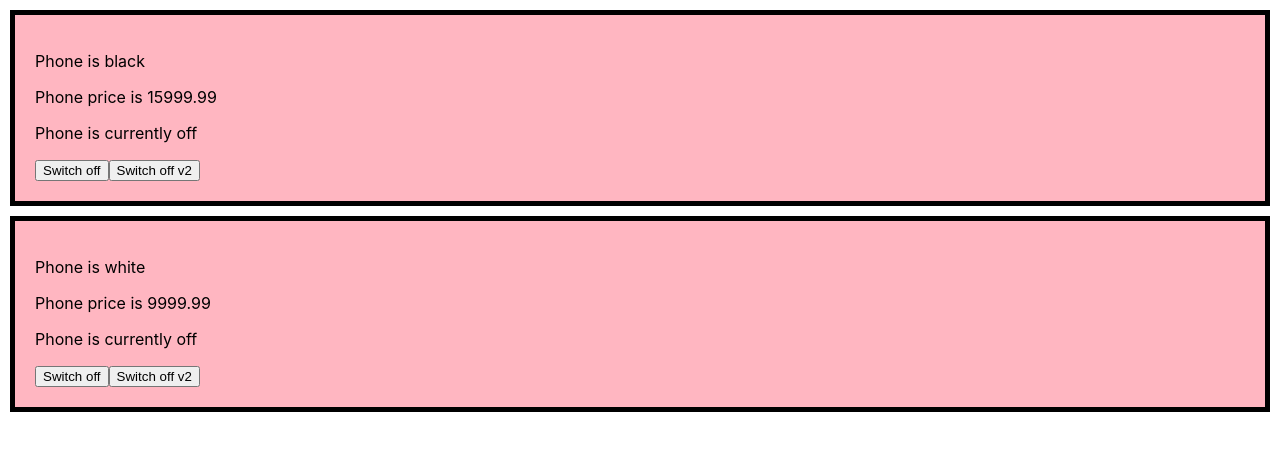
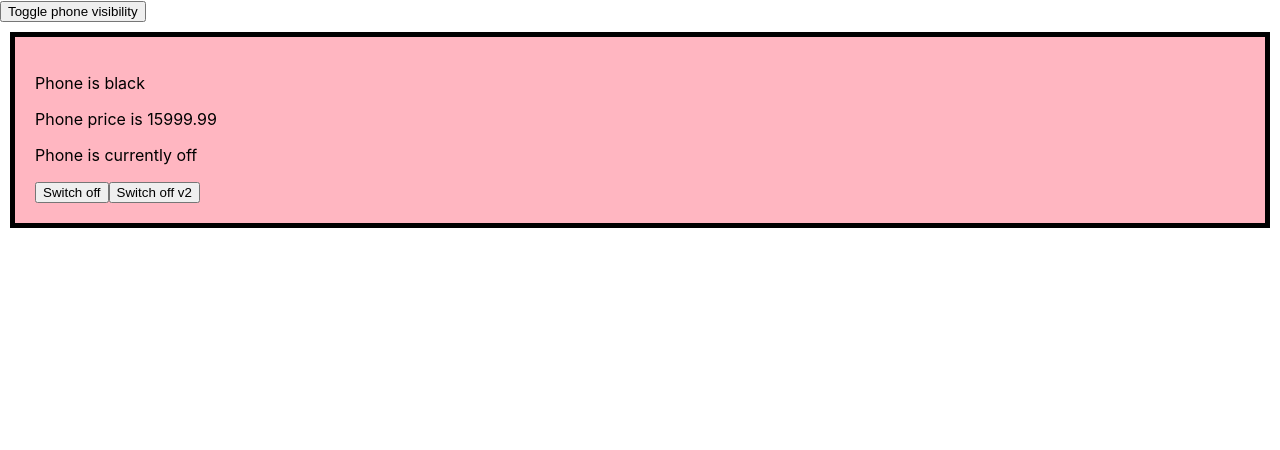
Before and after one commit to fc-fullstack-courses/pfe-2023-1-react-lessons, a React (Create React App) app: page / in a window 1280 px wide. Shown: the top 450 px of the page. Built offline with nearby package versions, Linux system fonts and the light colour scheme.

Commit message:
Add conditional && rendering example

```diff
--- a/src/App.js
+++ b/src/App.js
@@ -1,32 +1,32 @@
-import Header from './components/Header';
-import MainContent from './components/MainContent';
-import Greeting from './components/Greetings';
+import React, { Component } from 'react';
 import './App.css';
-import TextElement from './components/TextElement';
 import Phone from './components/Phone';
 
-const user1 = {
-  name: 'User',
-  lastName: 'Userenko',
-};
+class App extends Component {
+  constructor(props) {
+    super(props);
 
-const user2 = {
-  name: 'Test',
-  lastName: 'Testovich',
-};
+    this.state = {
+      isPhoneShown: true,
+    };
+  }
 
-const user3 = {
-  name: 'John',
-  lastName: 'Doe',
-};
+  handleVisibility = () => {
+    this.setState({
+      isPhoneShown: !this.state.isPhoneShown,
+    });
+  };
 
-function App() {
-  return (
-    <>
-      <Phone color="black" price={15999.99} />
-      <Phone color="white" price={9999.99} />
-    </>
-  );
+  render() {
+    const { isPhoneShown } = this.state;
+    return (
+      <>
+        <button onClick={this.handleVisibility}>Toggle phone visibility</button>
+        {/* {isPhoneShown ? <Phone color="black" price={15999.99} /> : null} */}
+        {isPhoneShown && <Phone color="black" price={15999.99} />}
+      </>
+    );
+  }
 }
 
 export default App;
```
